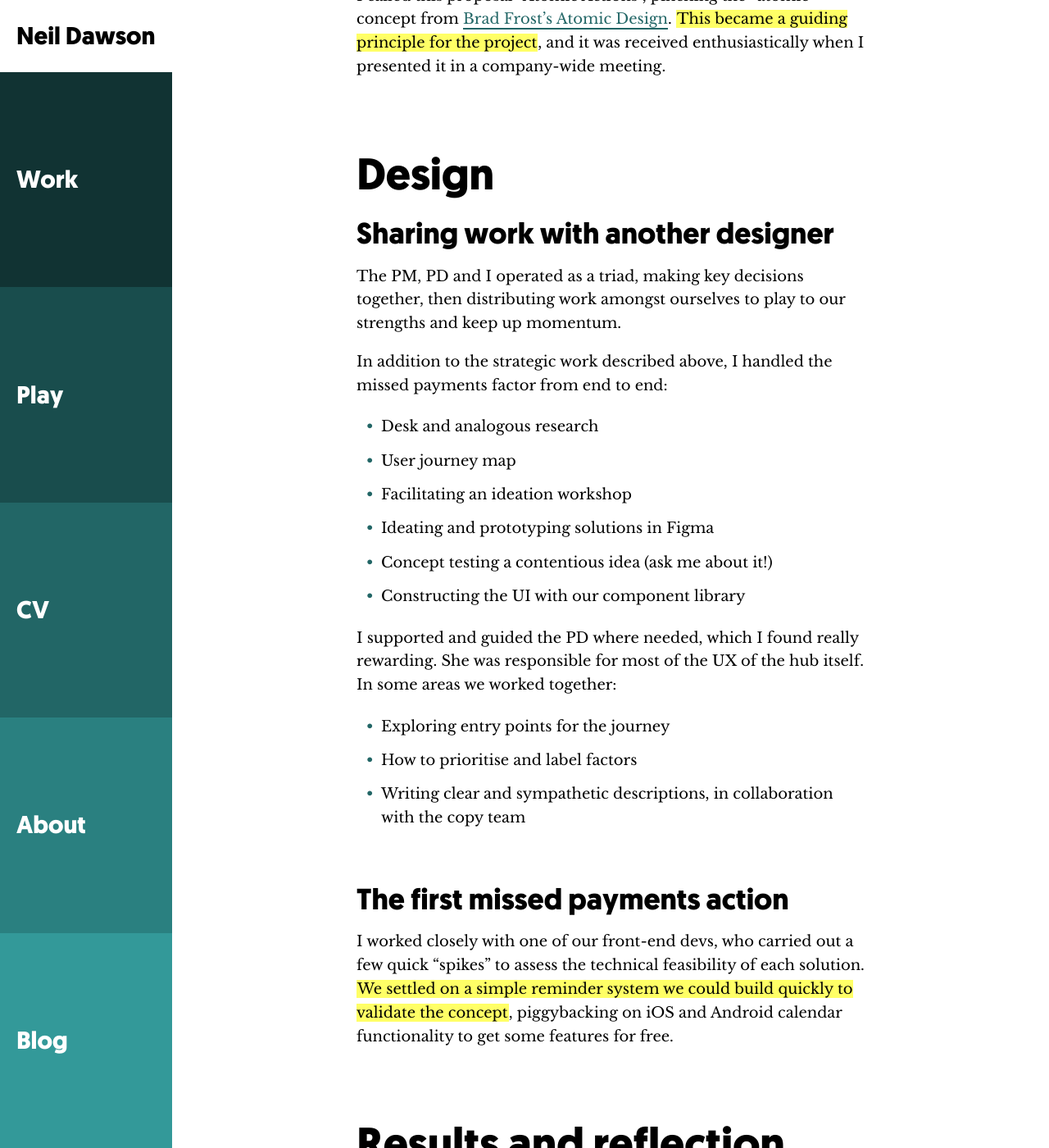
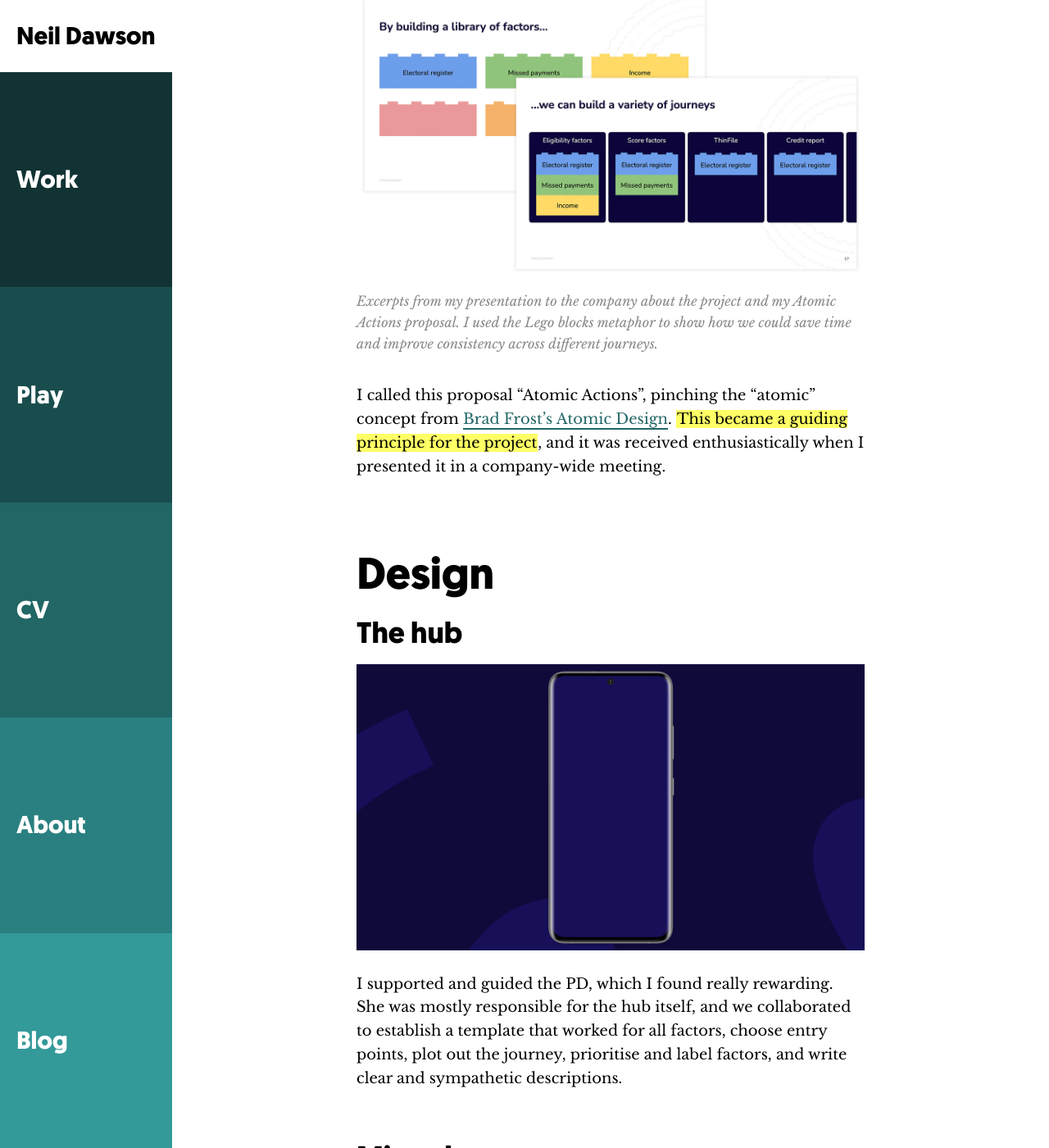
Before and after one commit to neildawson/neildawson.github.io, a Jekyll site: the page built from _work/eligibilityhub.md, in a window 1280 px wide and 1400 px high, scrolled down 4808 px. Shown: the whole window at 82% size. Built offline with Jekyll 4.4.1, drawn with Linux system fonts in a browser that asks for light colours; some of the changed text lies outside the part shown.

Commit message:
Added visuals to eligibility hub case study

```diff
--- a/_layouts/default.html
+++ b/_layouts/default.html
@@ -1,5 +1,5 @@
 <!doctype html>
-<html>
+<html lang="en">
   <head>
     <meta charset="utf-8">
     <meta name="viewport" content="width=device-width, initial-scale=1">
--- a/_work/eligibilityhub.md
+++ b/_work/eligibilityhub.md
@@ -16,14 +16,14 @@ introduction: >
 responsibilities:
   - "Identifying opportunities and setting direction"
   - "Overseeing a midweight designer"
-  - "Desk and competitor research"
+  - "Desk, competitor, and analogous research"
   - "Facilitating an ideation workshop"
   - "Exploring feasibility with devs"
-  - "UX, UI, and concept testing for one area of the feature"
+  - "UX, UI, and concept testing"
 results:
   - "Over 60% of monthly active users (MAU) viewed a factor impacting their credit"
   - "Over 20% of MAU took a suggested action to improve"
-  - "A well-received vision for our product, and purpose for our new team"
+  - "Now a primary growth driver for the product"
 ---
 
 ## Challenges
@@ -70,40 +70,53 @@ Many factors (some of which I mentioned in the previous section) are foundationa
 
 <mark>I advocated for the creation of a modular system</mark> for factors. This would allow us to reuse our work in other areas in the future, and keep a consistent experience between factors.
 
+{% include figure.html file="/assets/eligibilityhub/atomic-actions.png" caption="Excerpts from my presentation to the company about the project and my Atomic Actions proposal. I used the Lego blocks metaphor to show how we could save time and improve consistency across different journeys." %}
+
 I called this proposal “Atomic Actions”, pinching the “atomic” concept from [Brad Frost’s Atomic Design](https://bradfrost.com/blog/post/atomic-web-design/). <mark>This became a guiding principle for the project</mark>, and it was received enthusiastically when I presented it in a company-wide meeting.
 
 ## Design
 
-### Sharing work with another designer
+### The hub
 
-The PM, PD and I operated as a triad, making key decisions together, then distributing work amongst ourselves to play to our strengths and keep up momentum.
+![The credit health check in motion, showing personalised breakdown of factors holding you back from getting the best offers]({{ "/assets/eligibilityhub/dynamic-actions.gif" }})
 
-In addition to the strategic work described above, I handled the missed payments factor from end to end:
-- Desk and analogous research
+I supported and guided the PD, which I found really rewarding. She was mostly responsible for the hub itself, and we collaborated to establish a template that worked for all factors, choose entry points, plot out the journey, prioritise and label factors, and write clear and sympathetic descriptions.
+
+### Missed payments
+
+In addition to the strategic work described above, <mark>I handled the missed payments factor from end to end</mark>:
+- Desk, competitor, and analogous research
+- Investigating principles for behaviour change
 - User journey map
 - Facilitating an ideation workshop
 - Ideating and prototyping solutions in Figma
-- Concept testing a contentious idea (ask me about it!)
+- Concept and usability testing
+- Feasibility investigations with a front-end dev
 - Constructing the UI with our component library
 
-I supported and guided the PD where needed, which I found really rewarding. She was responsible for most of the UX of the hub itself. In some areas we worked together:
+{% include figure.html file="/assets/eligibilityhub/experience-map.png" caption="I made this experience map, based on research findings, to help ideation workshop attendees understand the problem area and see things from another perspective." alt="The experience map shows the journey of a customer who misses a payment, at each step noting their thoughts, pain points, and opportunities." full-width="true" %}
 
-- Exploring entry points for the journey
-- How to prioritise and label factors
-- Writing clear and sympathetic descriptions, in collaboration with the copy team
+
 
 ### The first missed payments action
 
-I worked closely with one of our front-end devs, who carried out a few quick “spikes” to assess the technical feasibility of each solution. <mark>We settled on a simple reminder system we could build quickly to validate the concept</mark>, piggybacking on iOS and Android calendar functionality to get some features for free.
+I explored lots of possibilities for the first action, like searching for direct debit instructions, searching for your lender's contact details, and setting up a reminder. <mark>We were looking for something simple, lovable, and complete</mark> that we could build quickly to validate the concept.
 
-## Results and reflection
+Setting up a reminder was the most promising opportunity, and there were lots of ways to do this, too. We considered using our newly minted push notification system, email reminders, and integrating with the calendar or reminders apps on your phone.
 
-![The credit health check in motion, showing personalised breakdown of factors holding you back from getting the best offers]({{ "/assets/eligibilityhub/dynamic-actions.gif" | absolute_url }})
+I worked closely with one of our front-end devs, who carried out a few quick “spikes” to assess the technical feasibility of each option. <mark>He and I decided to provide reminders through integration with the iOS and Android calendar</mark>, piggybacking existing functionality to get some features for free, like editing and push notifications.
+
+<figure>
+<style>.embed-container { position: relative; padding-bottom: 56.25%; height: 0; overflow: hidden; max-width: 100%; } .embed-container iframe, .embed-container object, .embed-container embed { position: absolute; top: 0; left: 0; width: 100%; height: 100%; }</style><div class='embed-container'><iframe src='https://www.youtube.com/embed/zswYOL1WA70?controls=0' frameborder='0' allowfullscreen></iframe></div>
+<figcaption><p>I designed the screens for the missed payment factor in Figma, and made this prototype to demonstrate the process of setting up a reminder. At the end I show what happens when the customer denies the request to access their calendar.</p></figcaption>
+</figure>
+
+Every factor also included two generic actions: disputing incorrect information on your report, and adding a correction to your report.
+
+## Results
 
 The credit health check launched in January 2022. In its first 6 months over 60% of monthly active users (MAU) viewed a factor impacting their credit, and <mark>over 20% of MAU took a suggested action</mark>. The missed payments factor was the most interacted with. As a bonus, rates of customers reporting errors in their credit report rose noticeably.
 
-After my departure, Mission Improve dangled this carrot in front of customers through emails, push notifications, and additional entry points. <mark>It has become a primary growth driver for the product</mark>.
+Mission Improve dangled this carrot in front of customers through emails, push notifications, and additional entry points. <mark>It has become a primary growth driver for the product</mark>.
 
 Defining our ways of working together with the squad was one of my most rewarding experiences at TotallyMoney. I’m particularly pleased with the triad the PM, PD, and I established. It’s an effective, reassuring structure that I’d like to replicate in future, ideally with a dev in the mix too.
-
-Looking back, there was a key point where we took stock of all the workstreams for this project and divided them amongst ourselves and a few other contributors. Before, the PD had been managing this mostly on her own. On reflection I see that this is just the kind of stuff I struggled with as a junior and mid-weight, so in future I’d do this much sooner, if not from the outset, to bring clarity and confidence, and improve pace.
--- a/index.html
+++ b/index.html
@@ -1,5 +1,6 @@
 ---
 title: Experience Designer in London
+image: /assets/about/neil.jpg
 ---
 
 <section class="grid" id="home">
```
Also changed, not shown: _work/nandos.md (+1 -1 lines), about.md (+1 -0 lines), assets/eligibilityhub/atomic-actions.png (added), assets/eligibilityhub/experience-map.png (added), 2 other files.
